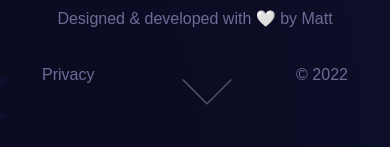
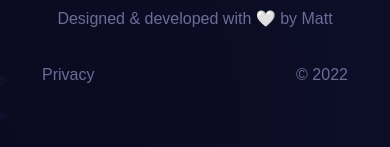
Before and after one commit to uixmat/uixmat-website, a Next.js app: page / in a window 390 px wide. Shown: the part 7418-7565 px from the top of the page. Built offline with nearby package versions, Linux system fonts and the light colour scheme; no server answers; a web font is replaced by a local one; what react-locomotive-scroll would draw is missing.

Commit message:
Hidden scroll instruction from Hero on mobile

```diff
--- a/src/components/Hero.module.scss
+++ b/src/components/Hero.module.scss
@@ -28,11 +28,14 @@
   }
 
   .scrollDown {
-    display: inline-block;
+    display: none;
     position: absolute;
     bottom: 2rem;
     left: 50%;
     margin-left: -30px;
+    @include mixins.breakpoint(sm) {
+      display: inline-block;
+    }
     &:before {
       display: inline-flex;
       align-items: center;
```
